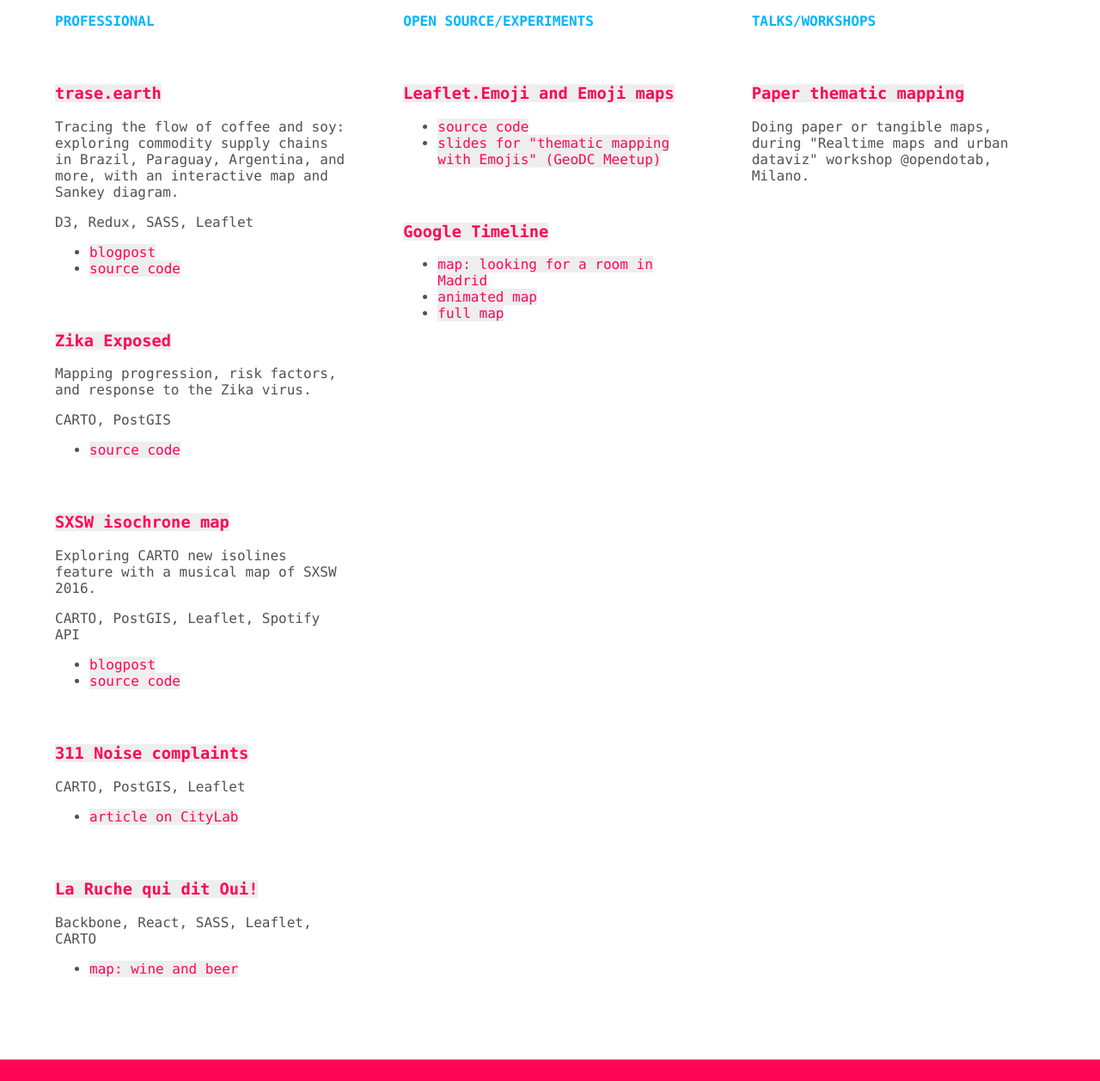
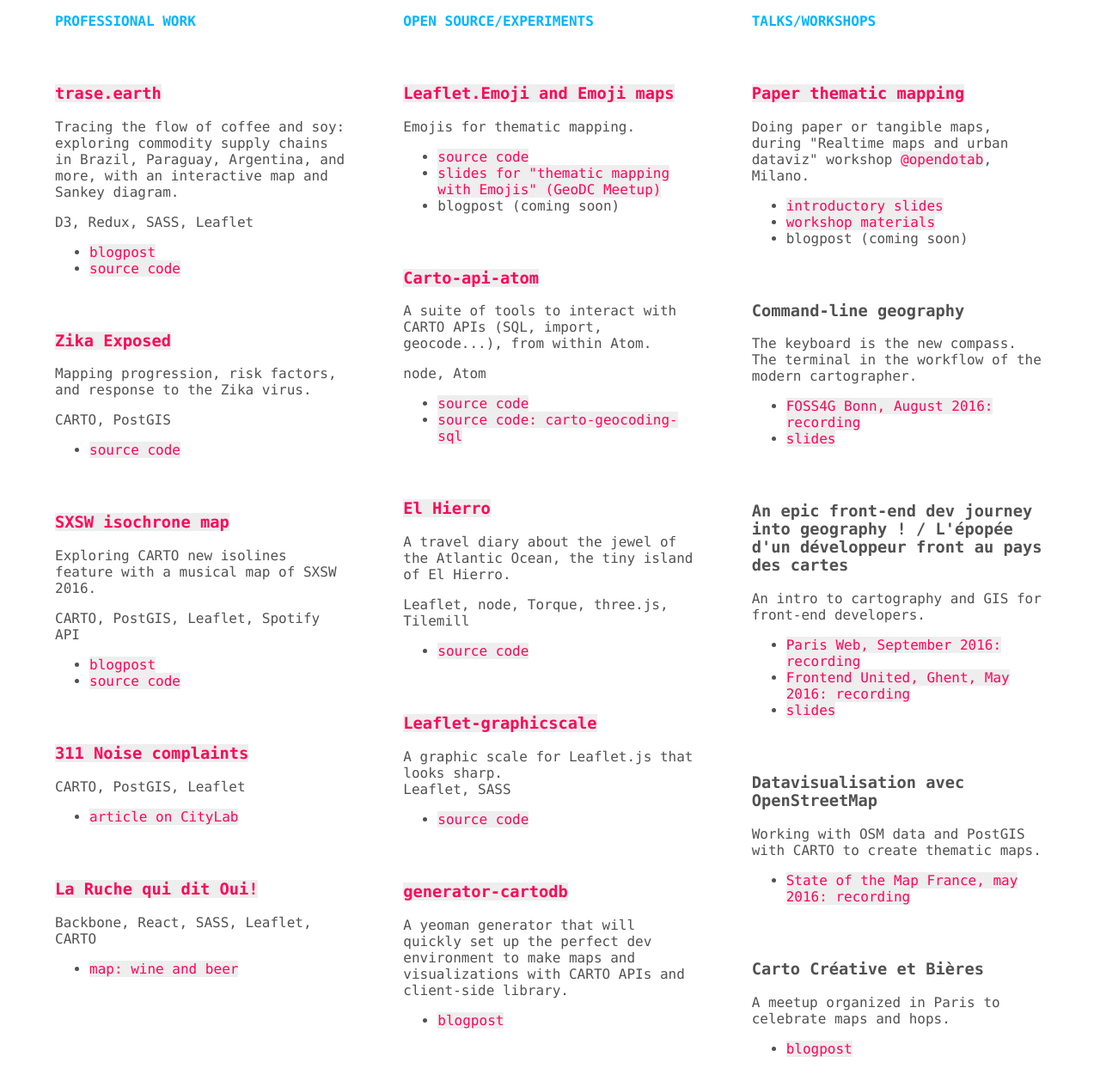
Before and after one commit to nerik/nerik.me, a website: page index.html in a window 1280 px wide. Shown: the part 800-2058 px from the top of the page at 86% size. Drawn offline with Linux system fonts and the light colour scheme.

Commit message:
new content

```diff
--- a/index.css
+++ b/index.css
@@ -7,6 +7,7 @@
 }
 
 body {
+  background: #515151;
 }
 
 a, a:visited {
--- a/index.html
+++ b/index.html
@@ -5,7 +5,6 @@
   <meta name="viewport" content="width=device-width, initial-scale=1.0">
   <meta http-equiv="X-UA-Compatible" content="ie=edge">
   <title>@nerik</title>
-  <link href="https://fonts.googleapis.com/css?family=Raleway:300,800" rel="stylesheet">
   <link rel="stylesheet" href="index.css" media="screen">
   <script src="//localhost:9093"></script>
 </head>
@@ -21,7 +20,7 @@
 
   <div class="main">
     <section>
-      <h2>Professional</h2>
+      <h2>Professional work</h2>
 
       <article>
         <h3><a href="http://trase.earth">trase.earth</a></h3>
@@ -31,7 +30,7 @@
         <p class="tech">
           D3, Redux, SASS, Leaflet
         </p>
-        <ul class="links">
+        <ul>
           <li><a href="https://medium.com/vizzuality-blog/tracing-the-flow-of-coffee-and-soy-85d0b346c4d0">blogpost</a></li>
           <li><a href="https://github.com/Vizzuality/TRASE-frontend">source code</a></li>
         </ul>
@@ -45,7 +44,7 @@
         <div class="tech">
           CARTO, PostGIS
         </div>
-        <ul class="links">
+        <ul>
           <li><a href="https://github.com/nerik/zika">source code</a></li>
         </ul>
       </article>
@@ -58,7 +57,7 @@
         <div class="tech">
           CARTO, PostGIS, Leaflet, Spotify API
         </div>
-        <ul class="links">
+        <ul>
           <li><a href="https://carto.com/blog/isochrones-sxsw">blogpost</a></li>
           <li><a href="https://github.com/nerik/cartodb-sxsw-concerts">source code</a></li>
         </ul>
@@ -69,7 +68,7 @@
         <div class="tech">
           CARTO, PostGIS, Leaflet
         </div>
-        <ul class="links">
+        <ul>
           <li><a href="http://www.citylab.com/design/2016/01/mapping-new-york-city-noise-complaints-311/426606/">article on CityLab</a></li>
         </ul>
       </article>
@@ -79,21 +78,69 @@
         <div class="tech">
           Backbone, React, SASS, Leaflet, CARTO
         </div>
-        <ul class="links">
+        <ul>
           <li><a href="https://nerik.carto.com/viz/8e8052fc-392c-11e5-ad92-0e853d047bba/public_map">map: wine and beer</a></li>
         </ul>
       </article>
 
     </section>
 
+
+
     <section>
       <h2>Open source/experiments</h2>
 
       <article>
         <h3><a href="https://nerik.github.io/Leaflet.Emoji/#emoji_nyc">Leaflet.Emoji and Emoji maps</a></h3>
-        <ul class="links">
+        <div class="description">Emojis for thematic mapping.</div>
+        <ul>
           <li><a href="https://github.com/nerik/Leaflet.Emoji/">source code</a></li>
           <li><a href="https://nerik.github.io/Leaflet.Emoji-slides/#/">slides for "thematic mapping with Emojis" (GeoDC Meetup)</a></li>
+          <li>blogpost (coming soon)</li>
+        </ul>
+      </article>
+
+      <article>
+        <h3><a href="https://atom.io/packages/carto-api">Carto-api-atom</a></h3>
+        <p class="description">A suite of tools to interact with CARTO APIs (SQL, import, geocode...), from within Atom.</p>
+        <div class="tech">
+          node, Atom
+        </div>
+        <ul>
+          <li><a href="https://github.com/nerik/carto-api-atom">source code</a></li>
+          <li><a href="https://github.com/nerik/carto-geocoding-sql">source code: carto-geocoding-sql</a></li>
+        </ul>
+      </article>
+
+      <article>
+        <h3><a href="https://github.com/nerik/elhierro">El Hierro</a></h3>
+        <p class="description">A travel diary about the jewel of the Atlantic Ocean, the tiny island of El Hierro.</p>
+        <div class="tech">
+          Leaflet, node, Torque, three.js, Tilemill
+        </div>
+        <ul>
+          <li><a href="https://github.com/nerik/elhierro">source code</a></li>
+        </ul>
+      </article>
+
+      <article>
+        <h3><a href="http://nerik.github.io/leaflet-graphicscale/demo/">Leaflet-graphicscale</a></h3>
+        <div class="description">A graphic scale for Leaflet.js that looks sharp.</div>
+        <div class="tech">
+          Leaflet, SASS
+        </div>
+        <ul>
+          <li><a href="https://github.com/nerik/leaflet-graphicscale">source code</a></li>
+        </ul>
+      </article>
+
+      <article>
+        <h3><a href="https://www.npmjs.com/package/generator-cartodb">generator-cartodb</a></h3>
+        <p class="description">
+          A yeoman generator that will quickly set up the perfect dev environment to make maps and visualizations with CARTO APIs and client-side library.
+        </p>
+        <ul>
+          <li><a href="https://carto.com/blog/the-cartodb-yeoman-generator">blogpost</a></li>
         </ul>
       </article>
 
@@ -106,23 +153,58 @@
         </ul>
       </article>
 
-      <article>
-        <h3><a href=""></a></h3>
-      </article>
+    </section>
 
-      <article>
-        <h3><a href=""></a></h3>
-      </article>
 
-    </section>
 
     <section>
       <h2>Talks/workshops</h2>
 
       <article>
-        <h3><a href="">Paper thematic mapping</a></h3>
-        <div class="description">Doing paper or tangible maps, during "Realtime maps and urban dataviz" workshop @opendotab, Milano.</div>
+        <h3><a href="https://twitter.com/miccferr/status/851821420233596928">Paper thematic mapping</a></h3>
+        <div class="description">Doing paper or tangible maps, during "Realtime maps and urban dataviz" workshop <a href="https://twitter.com/opendotlab">@opendotab</a>, Milano.</div>
+        <ul>
+          <li><a href="https://nerik.github.io/workshop-milan/prez/">introductory slides</a></li>
+          <li><a href="https://github.com/nerik/workshop-milan">workshop materials</a></li>
+          <li>blogpost (coming soon)</li>
+        </ul>
       </article>
+
+      <article>
+        <h3>Command-line geography</h3>
+        <p class="description">The keyboard is the new compass. The terminal in the workflow of the modern cartographer.</p>
+        <ul>
+          <li><a href="https://ftp.gwdg.de/pub/misc/openstreetmap/FOSS4G-2016/foss4g-2016-1133-command_line_geography-hd.webm">FOSS4G Bonn, August 2016: recording </a></li>
+          <li><a href="https://nerik.github.io/cli-geography/">slides</a></li>
+        </ul>
+      </article>
+
+      <article>
+        <h3>An epic front-end dev journey into geography ! / L'épopée d'un développeur front au pays des cartes</h3>
+        <p class="description">An intro to cartography and GIS for front-end developers.</p>
+        <ul>
+          <li><a href="https://www.paris-web.fr/2016/conferences/l-epopee-d-un-developpeur-front-au-pays-des-cartes.php">Paris Web, September 2016: recording</a></li>
+          <li><a href="https://www.youtube.com/watch?v=HN1NUKIt9KY">Frontend United, Ghent, May 2016: recording</a></li>
+          <li><a href="https://docs.google.com/presentation/d/1DhDPo-iteTyTBjMbPrtunX7ld6eBZHhZvfLrICkRpYY/edit#slide=id.g1132b3dbc3_0_0">slides</a></li>
+        </ul>
+      </article>
+
+      <article>
+        <h3>Datavisualisation avec OpenStreetMap</h3>
+        <div class="description">Working with OSM data and PostGIS with CARTO to create thematic maps.</div>
+        <ul>
+          <li><a href="http://www.dailymotion.com/video/x4cqwpb_sotm-fr2016-erik-escoffier-datavisualisation-avec-openstreetmap_school">State of the Map France, may 2016: recording</a></li>
+        </ul>
+      </article>
+
+      <article>
+        <h3>Carto Créative et Bières</h3>
+        <div class="description">A meetup organized in Paris to celebrate maps and hops.</div>
+        <ul>
+          <li><a href="https://carto.com/blog/creative-cartography-and-beers">blogpost</a></li>
+        </ul>
+      </article>
+
     </section>
 
   </div>
```
